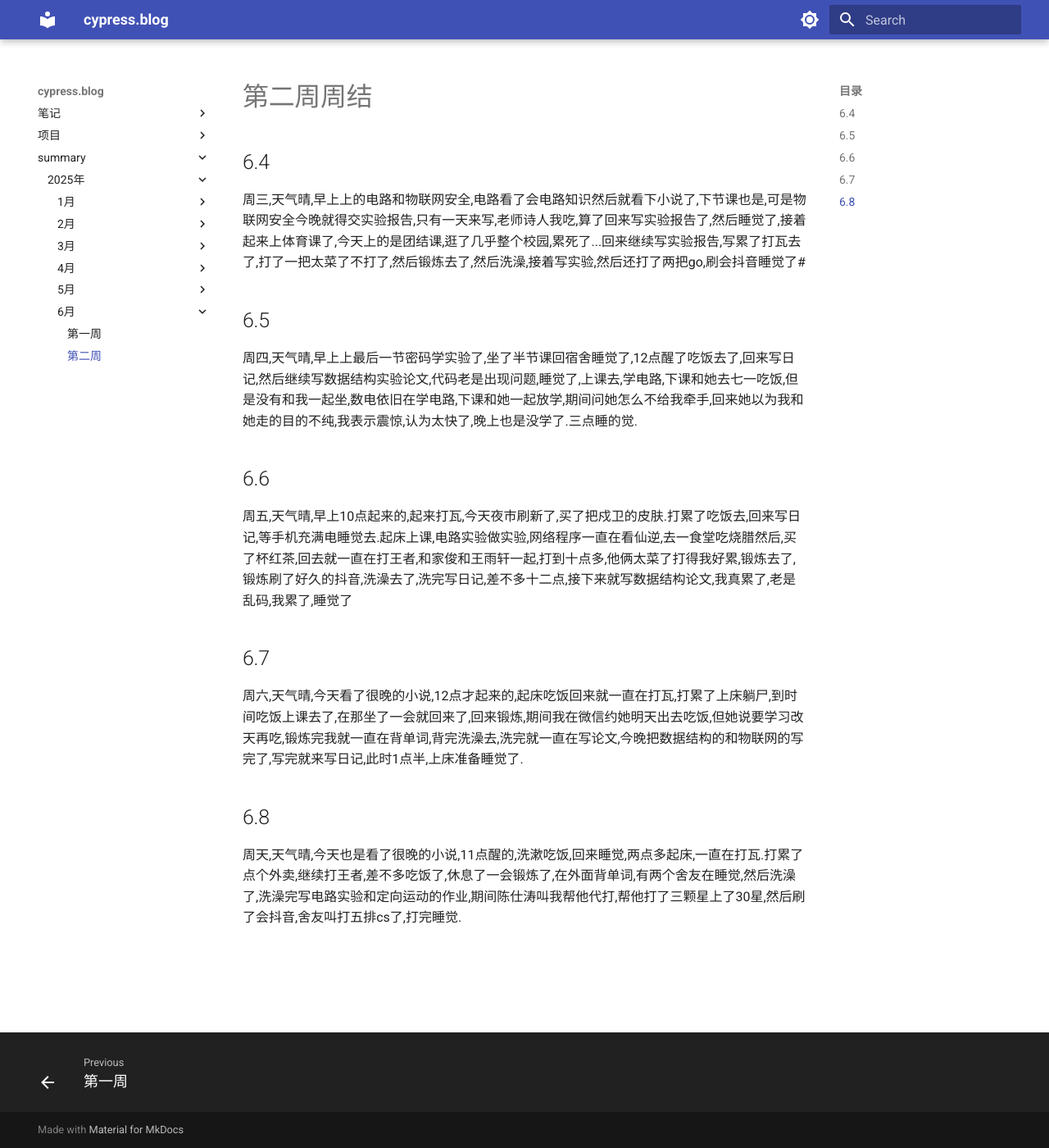
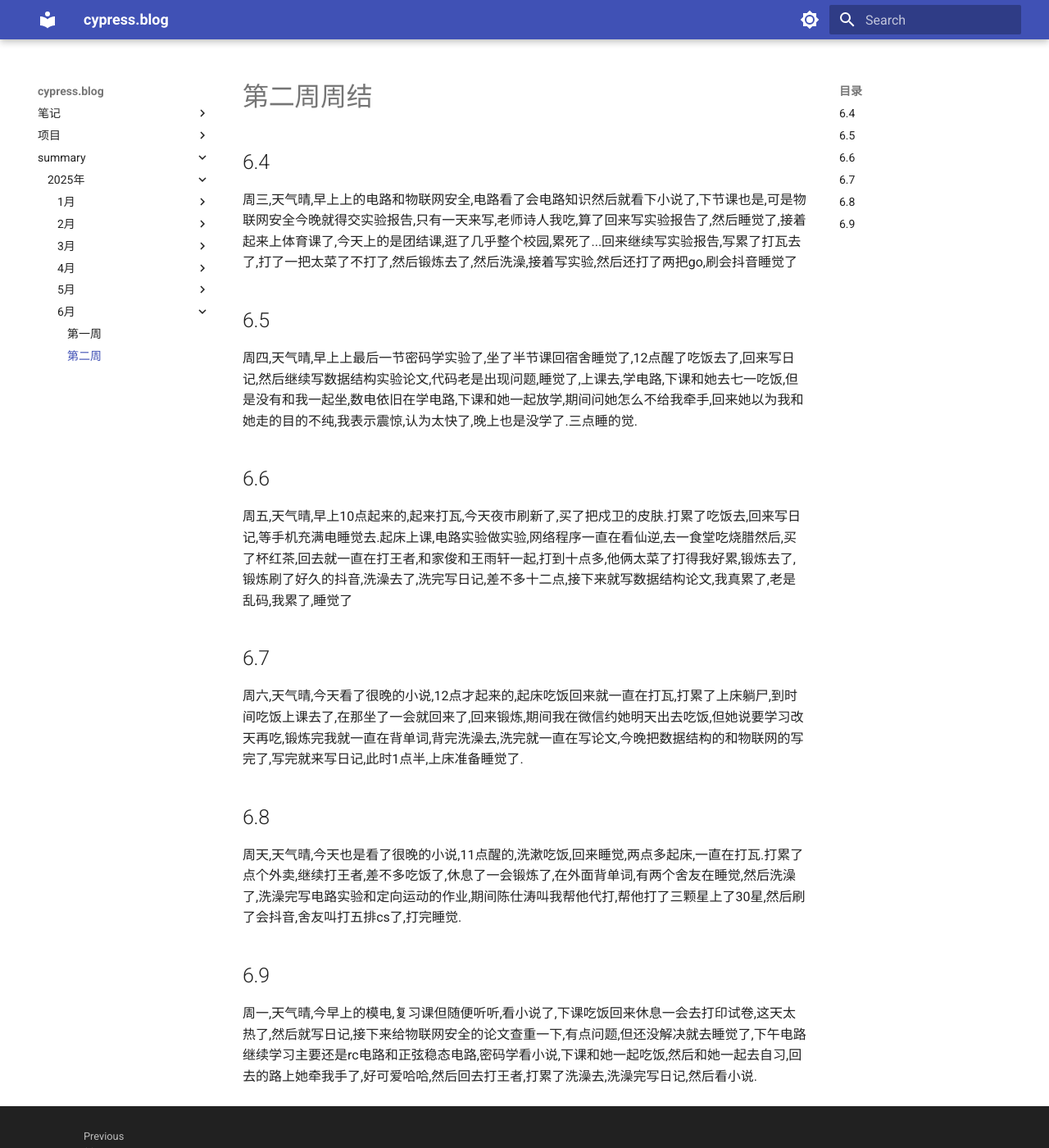
Before and after one commit to cyprer/blog0, an MkDocs documentation site: the page built from docs/summary/25year/6month/2week.md, in a window 1280 px wide and 1400 px high. Shown: the whole window at 82% size. Built offline with MkDocs 1.6.1 and Material for MkDocs 9.7.7, drawn with Linux system fonts in a browser that asks for light colours.

Commit message:
docs: 更新第二周周结文档内容
添加6月9日的日记内容并修正文件末尾的格式问题

```diff
--- a/docs/summary/25year/6month/2week.md
+++ b/docs/summary/25year/6month/2week.md
@@ -1,7 +1,7 @@
 # 第二周周结
 
 ## 6.4
-  周三,天气晴,早上上的电路和物联网安全,电路看了会电路知识然后就看下小说了,下节课也是,可是物联网安全今晚就得交实验报告,只有一天来写,老师诗人我吃,算了回来写实验报告了,然后睡觉了,接着起来上体育课了,今天上的是团结课,逛了几乎整个校园,累死了...回来继续写实验报告,写累了打瓦去了,打了一把太菜了不打了,然后锻炼去了,然后洗澡,接着写实验,然后还打了两把go,刷会抖音睡觉了#
+  周三,天气晴,早上上的电路和物联网安全,电路看了会电路知识然后就看下小说了,下节课也是,可是物联网安全今晚就得交实验报告,只有一天来写,老师诗人我吃,算了回来写实验报告了,然后睡觉了,接着起来上体育课了,今天上的是团结课,逛了几乎整个校园,累死了...回来继续写实验报告,写累了打瓦去了,打了一把太菜了不打了,然后锻炼去了,然后洗澡,接着写实验,然后还打了两把go,刷会抖音睡觉了
 ## 6.5
   周四,天气晴,早上上最后一节密码学实验了,坐了半节课回宿舍睡觉了,12点醒了吃饭去了,回来写日记,然后继续写数据结构实验论文,代码老是出现问题,睡觉了,上课去,学电路,下课和她去七一吃饭,但是没有和我一起坐,数电依旧在学电路,下课和她一起放学,期间问她怎么不给我牵手,回来她以为我和她走的目的不纯,我表示震惊,认为太快了,晚上也是没学了.三点睡的觉.
 ## 6.6
@@ -10,3 +10,5 @@
   周六,天气晴,今天看了很晚的小说,12点才起来的,起床吃饭回来就一直在打瓦,打累了上床躺尸,到时间吃饭上课去了,在那坐了一会就回来了,回来锻炼,期间我在微信约她明天出去吃饭,但她说要学习改天再吃,锻炼完我就一直在背单词,背完洗澡去,洗完就一直在写论文,今晚把数据结构的和物联网的写完了,写完就来写日记,此时1点半,上床准备睡觉了.
 ## 6.8
   周天,天气晴,今天也是看了很晚的小说,11点醒的,洗漱吃饭,回来睡觉,两点多起床,一直在打瓦.打累了点个外卖,继续打王者,差不多吃饭了,休息了一会锻炼了,在外面背单词,有两个舍友在睡觉,然后洗澡了,洗澡完写电路实验和定向运动的作业,期间陈仕涛叫我帮他代打,帮他打了三颗星上了30星,然后刷了会抖音,舍友叫打五排cs了,打完睡觉.
+## 6.9
+  周一,天气晴,今早上的模电,复习课但随便听听,看小说了,下课吃饭回来休息一会去打印试卷,这天太热了,然后就写日记,接下来给物联网安全的论文查重一下,有点问题,但还没解决就去睡觉了,下午电路继续学习主要还是rc电路和正弦稳态电路,密码学看小说,下课和她一起吃饭,然后和她一起去自习,回去的路上她牵我手了,好可爱哈哈,然后回去打王者,打累了洗澡去,洗澡完写日记,然后看小说.
```
